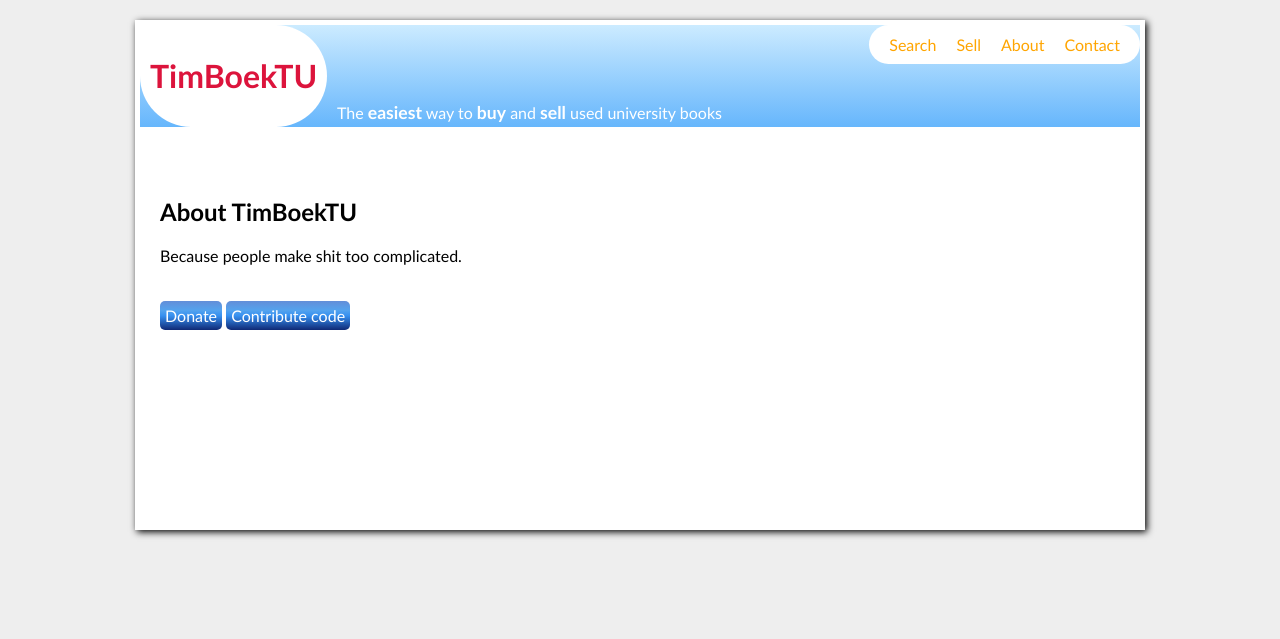
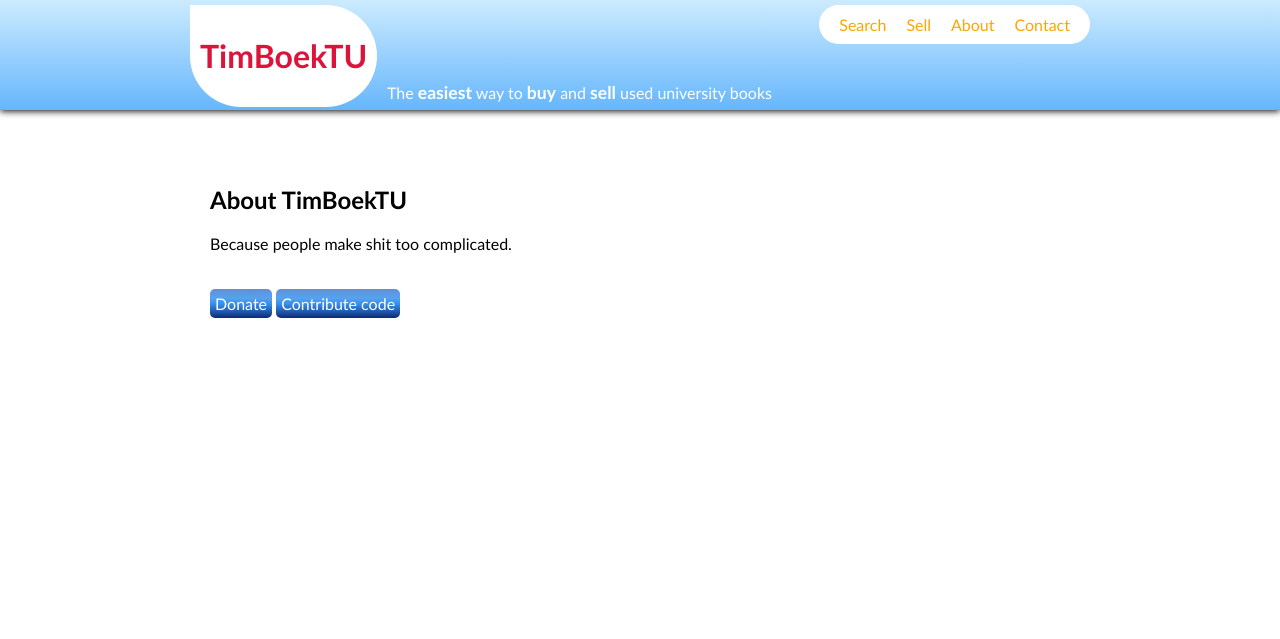
Before and after one commit to phoxicle/timboektu, a Django app: page /timboektu/books/about/ in a window 1280 px wide. Shown: the top 639 px of the page. Run offline with Django 3.2, Linux system fonts and the light colour scheme; parts of the project's set-up code (start-up, migrations or seed data) failed here and were passed over.

Commit message:
Updating styling to use ribbon

```diff
--- a/timboektu/books/static/css/global.css
+++ b/timboektu/books/static/css/global.css
@@ -1,6 +1,7 @@
 body{
-	background: #eee;
 	font-family: Trebuchet MS, Lucida Grande, comic sans ms;
+	margin:0;
+	padding:0;
 }
 
 a {
@@ -19,15 +20,33 @@ a:hover {
 	text-decoration: none;
 }
 
+#strip {
+	position: absolute;
+	height: 110px;
+	width: 100%;
+	box-shadow: 0 1px 7px #000;
+	-moz-box-shadow: 0 1px 7px #000;
+	-webkit-box-shadow: 0 1px 7px #000;
+	background: rgb(204,235,255); /* Old browsers */
+	background: -moz-linear-gradient(top, rgb(204,235,255) 0%, rgb(102,182,252) 100%); /* FF3.6+ */
+	background: -webkit-gradient(linear, left top, left bottom, color-stop(0%,rgb(204,235,255)), color-stop(100%,rgb(102,182,252))); /* Chrome,Safari4+ */
+	background: -webkit-linear-gradient(top, rgb(204,235,255) 0%,rgb(102,182,252) 100%); /* Chrome10+,Safari5.1+ */
+	background: -o-linear-gradient(top, rgb(204,235,255) 0%,rgb(102,182,252) 100%); /* Opera 11.10+ */
+	background: -ms-linear-gradient(top, rgb(204,235,255) 0%,rgb(102,182,252) 100%); /* IE10+ */
+	background: linear-gradient(top, rgb(204,235,255) 0%,rgb(102,182,252) 100%); /* W3C */
+	filter: progid:DXImageTransform.Microsoft.gradient( startColorstr='#ccebff', endColorstr='#66b6fc',GradientType=0 ); /* IE6-9 */
+}
+
+#header {
+	width: 900px;
+	margin: 5px auto;
+}
+
 #page{
-	background: white;
-	padding: 5px;
-	width: 1000px;
-	margin: 20px auto;
+	padding: 135px 0 5px;
+	width: 900px;
+	margin: 0 auto;
 	min-height: 500px;
-	box-shadow: 2px 2px 7px #000;
-	-moz-box-shadow: 2px 2px 7px #000;
-	-webkit-box-shadow: 2px 2px 7px #000;
 }
 
 #logo {
@@ -79,18 +98,6 @@ a:hover {
 	color: crimson;
 }
 
-#top {
-	margin-bottom: 20px;
-	background: rgb(204,235,255); /* Old browsers */
-	background: -moz-linear-gradient(top, rgb(204,235,255) 0%, rgb(102,182,252) 100%); /* FF3.6+ */
-	background: -webkit-gradient(linear, left top, left bottom, color-stop(0%,rgb(204,235,255)), color-stop(100%,rgb(102,182,252))); /* Chrome,Safari4+ */
-	background: -webkit-linear-gradient(top, rgb(204,235,255) 0%,rgb(102,182,252) 100%); /* Chrome10+,Safari5.1+ */
-	background: -o-linear-gradient(top, rgb(204,235,255) 0%,rgb(102,182,252) 100%); /* Opera 11.10+ */
-	background: -ms-linear-gradient(top, rgb(204,235,255) 0%,rgb(102,182,252) 100%); /* IE10+ */
-	background: linear-gradient(top, rgb(204,235,255) 0%,rgb(102,182,252) 100%); /* W3C */
-	filter: progid:DXImageTransform.Microsoft.gradient( startColorstr='#ccebff', endColorstr='#66b6fc',GradientType=0 ); /* IE6-9 */
-}
-
 #sidebar {
 	width: 245px;
 	padding: 10px;
@@ -105,7 +112,7 @@ a:hover {
 
 #main {
 	float: left;
-	padding: 20px;
+	padding: 20px 0 20px 20px;
 }
 
 h2 {
@@ -148,7 +155,7 @@ form label {
 }
 
 .posts table {
-	widtH: 550px;
+	widtH: 584px;
 }
 
 .posts td {
--- a/timboektu/templates/base.html
+++ b/timboektu/templates/base.html
@@ -13,10 +13,11 @@
     <title>TimBoekTU</title>
 
 </head>
+<body>
 
-<div id="page">
+<div id="strip">
 
-	<div id="top">
+	<div id="header">
 
 		<div id="logo">
 			<h1><a href="{% url timboektu.books.views.index %}">TimBoekTU</a></h1>
@@ -35,11 +36,12 @@
 
 		<div class="clear"></div>
 
-	</div> <!-- top -->
+	</div> <!-- header -->
+
+</div> <!-- strip -->
 
 
-
-	<div id="bottom">
+<div id="page">
 
 		{% block sidebar %}
 		{% endblock %}
@@ -58,8 +60,7 @@
 
 		<div class="clear"></div>
 
-	</div> <!-- bottom -->
 
 </div> <!-- page -->
-
+</body>
 </html>
```
